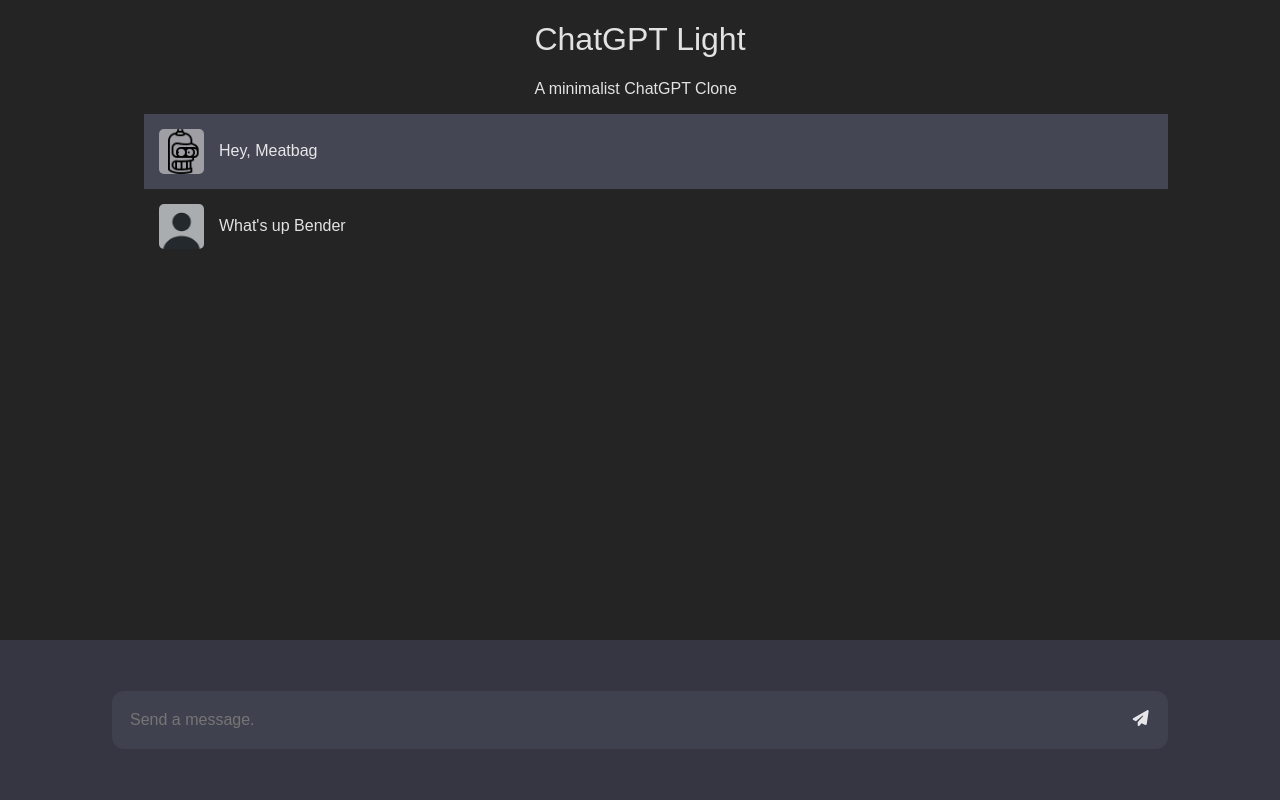
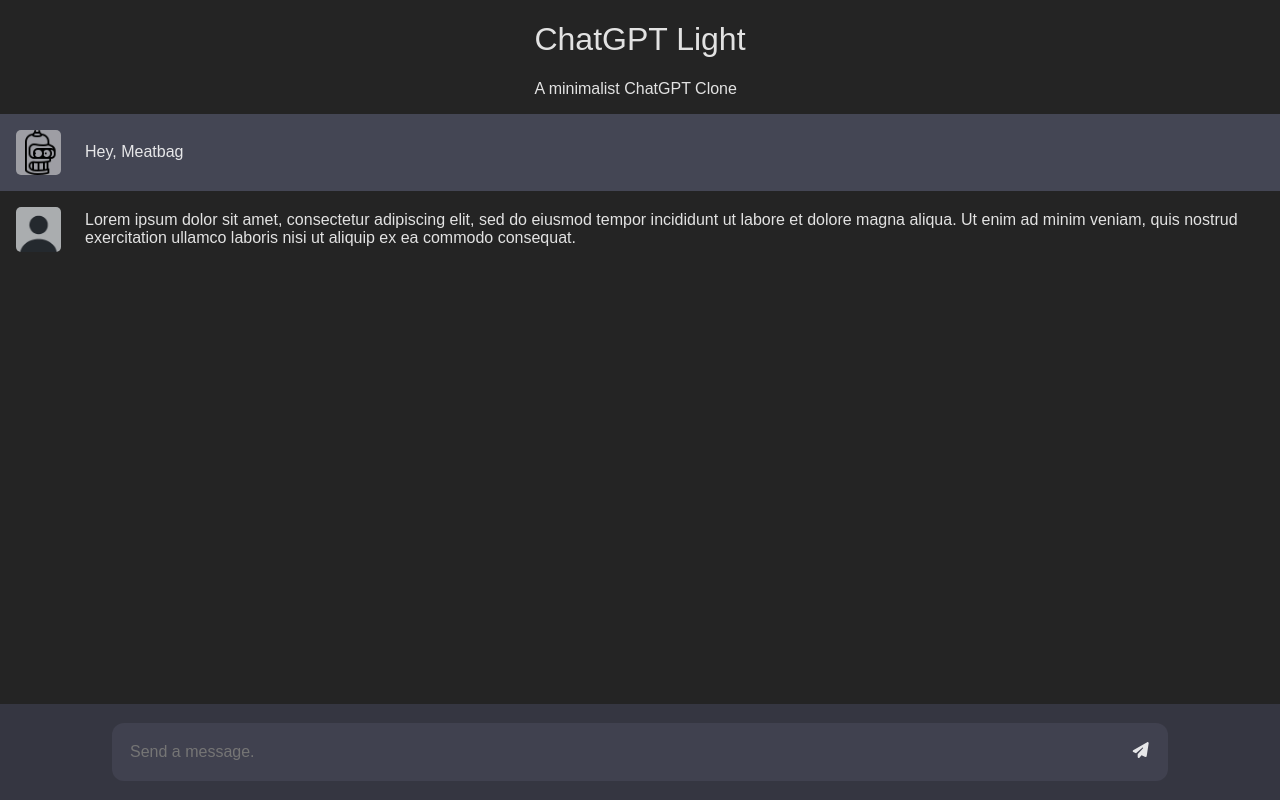
Before and after one commit to hakeem-jc/gpt-light, a Next.js app: page / in a window 1280 px wide. Built offline with nearby package versions, Linux system fonts and the light colour scheme.

Commit message:
Update layout to match the original

```diff
--- a/src/app/page.module.css
+++ b/src/app/page.module.css
@@ -13,15 +13,14 @@
 
 .messages {
   text-align: left;
-  width: 80%;
-  padding-left: 2rem;
+  width: 100%;
 }
 
 .chat_form_container {
   position: fixed;
   bottom: 0;
   width: 100%;
-  height: 20%;
+  height: 12%;
   background-color: #353641;
   display: flex;
   justify-content: center;
--- a/src/app/page.tsx
+++ b/src/app/page.tsx
@@ -11,7 +11,7 @@
     },
     {
         "role": "user",
-        "content": "What's up Bender"
+        "content": "Lorem ipsum dolor sit amet, consectetur adipiscing elit, sed do eiusmod tempor incididunt ut labore et dolore magna aliqua. Ut enim ad minim veniam, quis nostrud exercitation ullamco laboris nisi ut aliquip ex ea commodo consequat."
     }
 ];
 
@@ -24,9 +24,9 @@
       </header>
 
       <section className={styles.messages}>
-      {chat.map((message, i)=> {
-          return message.role  !== "system" && <ChatBox key={`message:${i}`} role={message.role} content={message.content}/>
-        })}
+        {chat.map((message, i)=> {
+            return message.role  !== "system" && <ChatBox key={`message:${i}`} role={message.role} content={message.content}/>
+          })}
       </section>
 
       <section className={styles.chat_form_container}>
--- a/src/components/ChatBox/ChatBox.module.css
+++ b/src/components/ChatBox/ChatBox.module.css
@@ -1,11 +1,14 @@
 .chatbox {
     width: 100%;
-    /* padding: 1.2em 1em; */
 }
 
 .chatbox__text-container {
     display: flex;
     align-items: center;
+}
+
+.chatbox__text {
+    padding-right: 10px;
 }
 
 .chatbox--bot {
@@ -16,5 +19,5 @@
     width: 45px;
     height: 45px;
     border-radius: 5px;
-    margin: 15px;
+    margin: 1rem 1.5rem 1rem 1rem;
 }
```
